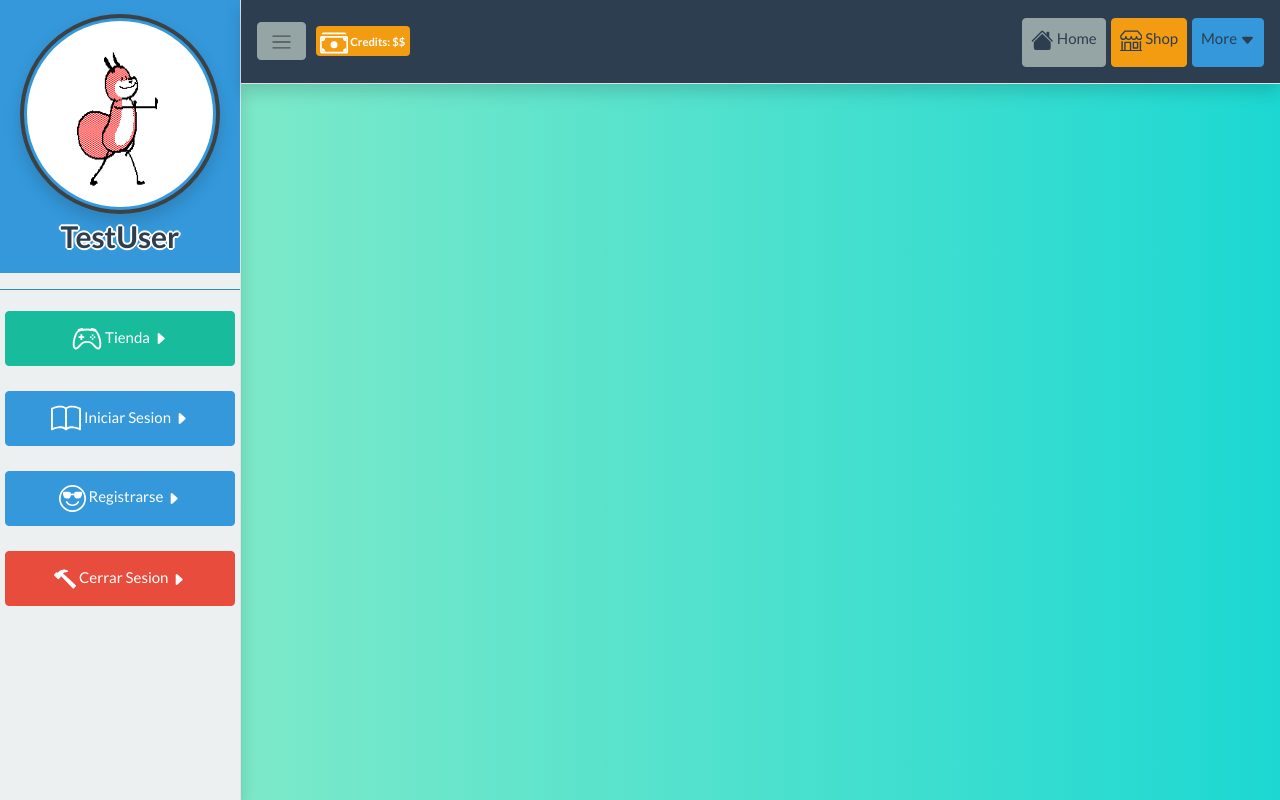
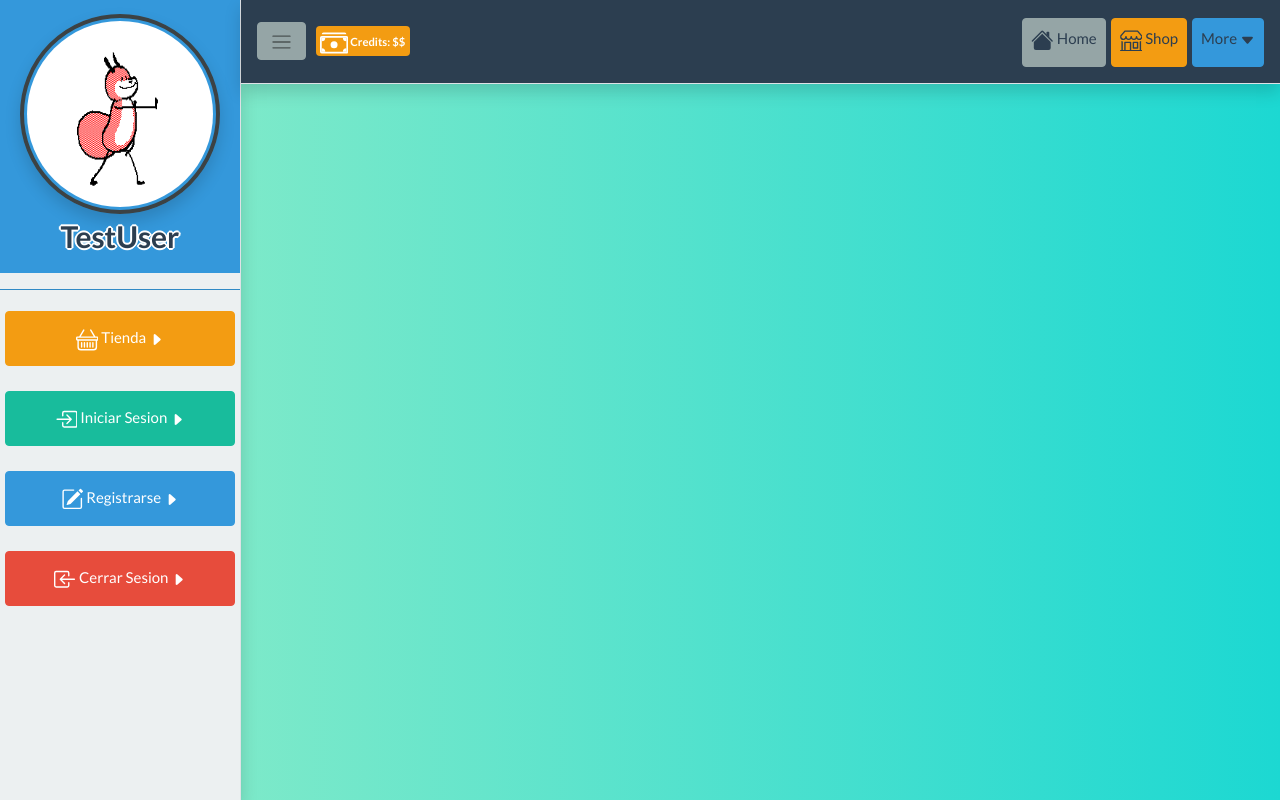
Before and after one commit to SZRWorks/OtzoProyect, a PHP site: page /OtzoProyect/ in a window 1280 px wide. Run offline with PHP 8.4, Linux system fonts and the light colour scheme.

Commit message:
Fondo de la tienda, colores e iconos en sidebar.

```diff
--- a/Templates/main_layout.php
+++ b/Templates/main_layout.php
@@ -38,18 +38,12 @@ include_once 'Scripts/php/ti.php';
 
       <!-- Sidebar Buttons -->
       <div class="list-group list-group-flush">
-        <!-- Boton Entretainment -->
 
-        <Button hr class="btn btn-success" style="height: 55px; margin: 5px; margin-bottom: 20px;"
+        <!-- Boton Tienda -->
+        <Button hr class="btn btn-warning" style="height: 55px; margin: 5px; margin-bottom: 20px;"
           onclick="location.href = 'styled_shop.php'">
-          <svg width="2em" height="2em" viewBox="0 0 16 16" class="bi bi-controller" fill="currentColor"
-            xmlns="http://www.w3.org/2000/svg">
-            <path fill-rule="evenodd"
-              d="M11.119 2.693c.904.19 1.75.495 2.235.98.407.408.779 1.05 1.094 1.772.32.733.599 1.591.805 2.466.206.875.34 1.78.364 2.606.024.815-.059 1.602-.328 2.21a1.42 1.42 0 0 1-1.445.83c-.636-.067-1.115-.394-1.513-.773a11.307 11.307 0 0 1-.739-.809c-.126-.147-.25-.291-.368-.422-.728-.804-1.597-1.527-3.224-1.527-1.627 0-2.496.723-3.224 1.527-.119.131-.242.275-.368.422-.243.283-.494.576-.739.81-.398.378-.877.705-1.513.772a1.42 1.42 0 0 1-1.445-.83c-.27-.608-.352-1.395-.329-2.21.024-.826.16-1.73.365-2.606.206-.875.486-1.733.805-2.466.315-.722.687-1.364 1.094-1.772.486-.485 1.331-.79 2.235-.98.932-.196 2.03-.292 3.119-.292 1.089 0 2.187.096 3.119.292zm-6.032.979c-.877.185-1.469.443-1.733.708-.276.276-.587.783-.885 1.465a13.748 13.748 0 0 0-.748 2.295 12.351 12.351 0 0 0-.339 2.406c-.022.755.062 1.368.243 1.776a.42.42 0 0 0 .426.24c.327-.034.61-.199.929-.502.212-.202.4-.423.615-.674.133-.156.276-.323.44-.505C4.861 9.97 5.978 9.026 8 9.026s3.139.943 3.965 1.855c.164.182.307.35.44.505.214.25.403.472.615.674.318.303.601.468.929.503a.42.42 0 0 0 .426-.241c.18-.408.265-1.02.243-1.776a12.354 12.354 0 0 0-.339-2.406 13.753 13.753 0 0 0-.748-2.295c-.298-.682-.61-1.19-.885-1.465-.264-.265-.856-.523-1.733-.708-.85-.179-1.877-.27-2.913-.27-1.036 0-2.063.091-2.913.27z" />
-            <path
-              d="M11.5 6.026a.5.5 0 1 1-1 0 .5.5 0 0 1 1 0zm-1 1a.5.5 0 1 1-1 0 .5.5 0 0 1 1 0zm2 0a.5.5 0 1 1-1 0 .5.5 0 0 1 1 0zm-1 1a.5.5 0 1 1-1 0 .5.5 0 0 1 1 0zm-7-2.5h1v3h-1v-3z" />
-            <path
-              d="M3.5 6.526h3v1h-3v-1zM3.051 3.26a.5.5 0 0 1 .354-.613l1.932-.518a.5.5 0 0 1 .258.966l-1.932.518a.5.5 0 0 1-.612-.354zm9.976 0a.5.5 0 0 0-.353-.613l-1.932-.518a.5.5 0 1 0-.259.966l1.932.518a.5.5 0 0 0 .612-.354z" />
+          <svg width="1.5em" height="1.5em" viewBox="0 0 16 16" class="bi bi-basket" fill="currentColor" xmlns="http://www.w3.org/2000/svg">
+            <path fill-rule="evenodd" d="M5.757 1.071a.5.5 0 0 1 .172.686L3.383 6h9.234L10.07 1.757a.5.5 0 1 1 .858-.514L13.783 6H15a1 1 0 0 1 1 1v1a1 1 0 0 1-1 1v4.5a2.5 2.5 0 0 1-2.5 2.5h-9A2.5 2.5 0 0 1 1 13.5V9a1 1 0 0 1-1-1V7a1 1 0 0 1 1-1h1.217L5.07 1.243a.5.5 0 0 1 .686-.172zM2 9v4.5A1.5 1.5 0 0 0 3.5 15h9a1.5 1.5 0 0 0 1.5-1.5V9H2zM1 7v1h14V7H1zm3 3a.5.5 0 0 1 .5.5v3a.5.5 0 0 1-1 0v-3A.5.5 0 0 1 4 10zm2 0a.5.5 0 0 1 .5.5v3a.5.5 0 0 1-1 0v-3A.5.5 0 0 1 6 10zm2 0a.5.5 0 0 1 .5.5v3a.5.5 0 0 1-1 0v-3A.5.5 0 0 1 8 10zm2 0a.5.5 0 0 1 .5.5v3a.5.5 0 0 1-1 0v-3a.5.5 0 0 1 .5-.5zm2 0a.5.5 0 0 1 .5.5v3a.5.5 0 0 1-1 0v-3a.5.5 0 0 1 .5-.5z"/>
           </svg>
            Tienda
           <svg width="1em" height="1em" viewBox="0 0 16 16" class="bi bi-caret-right-fill" fill="currentColor"
@@ -59,15 +53,12 @@ include_once 'Scripts/php/ti.php';
           </svg>
         </Button>
 
-        <!-- Boton Game of learn -->
-        <Button class="btn btn-info" style="height: 55px; margin: 5px; margin-bottom: 20px;"
+        <!-- Boton Login -->
+        <Button class="btn btn-success" style="height: 55px; margin: 5px; margin-bottom: 20px;"
           onclick="location.href = 'styled_login.php'">
-          <svg width="2em" height="2em" viewBox="0 0 16 16" class="bi bi-book" fill="currentColor"
-            xmlns="http://www.w3.org/2000/svg">
-            <path fill-rule="evenodd"
-              d="M3.214 1.072C4.813.752 6.916.71 8.354 2.146A.5.5 0 0 1 8.5 2.5v11a.5.5 0 0 1-.854.354c-.843-.844-2.115-1.059-3.47-.92-1.344.14-2.66.617-3.452 1.013A.5.5 0 0 1 0 13.5v-11a.5.5 0 0 1 .276-.447L.5 2.5l-.224-.447.002-.001.004-.002.013-.006a5.017 5.017 0 0 1 .22-.103 12.958 12.958 0 0 1 2.7-.869zM1 2.82v9.908c.846-.343 1.944-.672 3.074-.788 1.143-.118 2.387-.023 3.426.56V2.718c-1.063-.929-2.631-.956-4.09-.664A11.958 11.958 0 0 0 1 2.82z" />
-            <path fill-rule="evenodd"
-              d="M12.786 1.072C11.188.752 9.084.71 7.646 2.146A.5.5 0 0 0 7.5 2.5v11a.5.5 0 0 0 .854.354c.843-.844 2.115-1.059 3.47-.92 1.344.14 2.66.617 3.452 1.013A.5.5 0 0 0 16 13.5v-11a.5.5 0 0 0-.276-.447L15.5 2.5l.224-.447-.002-.001-.004-.002-.013-.006-.047-.023a12.582 12.582 0 0 0-.799-.34 12.96 12.96 0 0 0-2.073-.609zM15 2.82v9.908c-.846-.343-1.944-.672-3.074-.788-1.143-.118-2.387-.023-3.426.56V2.718c1.063-.929 2.631-.956 4.09-.664A11.956 11.956 0 0 1 15 2.82z" />
+          <svg width="1.5em" height="1.5em" viewBox="0 0 16 16" class="bi bi-box-arrow-in-right" fill="currentColor" xmlns="http://www.w3.org/2000/svg">
+            <path fill-rule="evenodd" d="M6 3.5a.5.5 0 0 1 .5-.5h8a.5.5 0 0 1 .5.5v9a.5.5 0 0 1-.5.5h-8a.5.5 0 0 1-.5-.5v-2a.5.5 0 0 0-1 0v2A1.5 1.5 0 0 0 6.5 14h8a1.5 1.5 0 0 0 1.5-1.5v-9A1.5 1.5 0 0 0 14.5 2h-8A1.5 1.5 0 0 0 5 3.5v2a.5.5 0 0 0 1 0v-2z"/>
+            <path fill-rule="evenodd" d="M11.854 8.354a.5.5 0 0 0 0-.708l-3-3a.5.5 0 1 0-.708.708L10.293 7.5H1.5a.5.5 0 0 0 0 1h8.793l-2.147 2.146a.5.5 0 0 0 .708.708l3-3z"/>
           </svg>
            Iniciar Sesion
           <svg width="1em" height="1em" viewBox="0 0 16 16" class="bi bi-caret-right-fill" fill="currentColor"
@@ -77,16 +68,12 @@ include_once 'Scripts/php/ti.php';
           </svg>
         </Button>
 
-        <!-- Boton Social contribution -->
+        <!-- Boton Registro -->
         <Button class="btn btn-info" style="height: 55px; margin: 5px; margin-bottom: 20px;"
           onclick="location.href = 'styled_register.php'">
-          <svg width="1.8em" height="1.8em" viewBox="0 0 16 16" class="bi bi-emoji-sunglasses" fill="currentColor"
-            xmlns="http://www.w3.org/2000/svg">
-            <path fill-rule="evenodd" d="M8 15A7 7 0 1 0 8 1a7 7 0 0 0 0 14zm0 1A8 8 0 1 0 8 0a8 8 0 0 0 0 16z" />
-            <path fill-rule="evenodd"
-              d="M4.285 9.567a.5.5 0 0 1 .683.183A3.498 3.498 0 0 0 8 11.5a3.498 3.498 0 0 0 3.032-1.75.5.5 0 1 1 .866.5A4.498 4.498 0 0 1 8 12.5a4.498 4.498 0 0 1-3.898-2.25.5.5 0 0 1 .183-.683zM6.5 6.497V6.5h-1c0-.568.447-.947.862-1.154C6.807 5.123 7.387 5 8 5s1.193.123 1.638.346c.415.207.862.586.862 1.154h-1v-.003l-.003-.01a.213.213 0 0 0-.036-.053.86.86 0 0 0-.27-.194C8.91 6.1 8.49 6 8 6c-.491 0-.912.1-1.19.24a.86.86 0 0 0-.271.194.213.213 0 0 0-.036.054l-.003.01z" />
-            <path
-              d="M2.31 5.243A1 1 0 0 1 3.28 4H6a1 1 0 0 1 1 1v1a2 2 0 0 1-2 2h-.438a2 2 0 0 1-1.94-1.515L2.31 5.243zM9 5a1 1 0 0 1 1-1h2.72a1 1 0 0 1 .97 1.243l-.311 1.242A2 2 0 0 1 11.439 8H11a2 2 0 0 1-2-2V5z" />
+          <svg width="1.5em" height="1.5em" viewBox="0 0 16 16" class="bi bi-pencil-square" fill="currentColor" xmlns="http://www.w3.org/2000/svg">
+            <path d="M15.502 1.94a.5.5 0 0 1 0 .706L14.459 3.69l-2-2L13.502.646a.5.5 0 0 1 .707 0l1.293 1.293zm-1.75 2.456l-2-2L4.939 9.21a.5.5 0 0 0-.121.196l-.805 2.414a.25.25 0 0 0 .316.316l2.414-.805a.5.5 0 0 0 .196-.12l6.813-6.814z"/>
+            <path fill-rule="evenodd" d="M1 13.5A1.5 1.5 0 0 0 2.5 15h11a1.5 1.5 0 0 0 1.5-1.5v-6a.5.5 0 0 0-1 0v6a.5.5 0 0 1-.5.5h-11a.5.5 0 0 1-.5-.5v-11a.5.5 0 0 1 .5-.5H9a.5.5 0 0 0 0-1H2.5A1.5 1.5 0 0 0 1 2.5v11z"/>
           </svg>
            Registrarse
           <svg width="1em" height="1em" viewBox="0 0 16 16" class="bi bi-caret-right-fill" fill="currentColor"
@@ -96,15 +83,12 @@ include_once 'Scripts/php/ti.php';
           </svg>
         </Button>
 
-        <!-- Boton Technical contribution -->
+        <!-- Boton Cierre de sesion -->
         <Button class="btn btn-danger" style="height: 55px; margin: 5px; margin-bottom: 20px;"
           onclick="location.href = 'logout.php'">
-          <svg width="1.5em" height="1.5em" viewBox="0 0 16 16" class="bi bi-hammer" fill="currentColor"
-            xmlns="http://www.w3.org/2000/svg">
-            <path
-              d="M9.812 1.952a.5.5 0 0 1-.312.89c-1.671 0-2.852.596-3.616 1.185L4.857 5.073V6.21a.5.5 0 0 1-.146.354L3.425 7.853a.5.5 0 0 1-.708 0L.146 5.274a.5.5 0 0 1 0-.706l1.286-1.29a.5.5 0 0 1 .354-.146H2.84C4.505 1.228 6.216.862 7.557 1.04a5.009 5.009 0 0 1 2.077.782l.178.129z" />
-            <path fill-rule="evenodd"
-              d="M6.012 3.5a.5.5 0 0 1 .359.165l9.146 8.646A.5.5 0 0 1 15.5 13L14 14.5a.5.5 0 0 1-.756-.056L4.598 5.297a.5.5 0 0 1 .048-.65l1-1a.5.5 0 0 1 .366-.147z" />
+          <svg width="1.5em" height="1.5em" viewBox="0 0 16 16" class="bi bi-box-arrow-in-left" fill="currentColor" xmlns="http://www.w3.org/2000/svg">
+            <path fill-rule="evenodd" d="M10 3.5a.5.5 0 0 0-.5-.5h-8a.5.5 0 0 0-.5.5v9a.5.5 0 0 0 .5.5h8a.5.5 0 0 0 .5-.5v-2a.5.5 0 0 1 1 0v2A1.5 1.5 0 0 1 9.5 14h-8A1.5 1.5 0 0 1 0 12.5v-9A1.5 1.5 0 0 1 1.5 2h8A1.5 1.5 0 0 1 11 3.5v2a.5.5 0 0 1-1 0v-2z"/>
+            <path fill-rule="evenodd" d="M4.146 8.354a.5.5 0 0 1 0-.708l3-3a.5.5 0 1 1 .708.708L5.707 7.5H14.5a.5.5 0 0 1 0 1H5.707l2.147 2.146a.5.5 0 0 1-.708.708l-3-3z"/>
           </svg>
            Cerrar Sesion
           <svg width="1em" height="1em" viewBox="0 0 16 16" class="bi bi-caret-right-fill" fill="currentColor"
@@ -161,7 +145,7 @@ include_once 'Scripts/php/ti.php';
 
             <!-- Shop button -->
             <li class="nav-item active">
-              <a class="btn btn-warning nav-link" onclick="location.href = '/shop'"
+              <a class="btn btn-warning nav-link" onclick="location.href = 'styled_shop.php'"
                 style="margin-left: 5px; margin-top: 2px;">
                 <svg width="1.5em" height="1.5em" viewBox="0 0 16 16" class="bi bi-shop text-primary" fill="currentColor"
                   xmlns="http://www.w3.org/2000/svg">
```
Also changed, not shown: styled_shop.php (+29 -2 lines).
